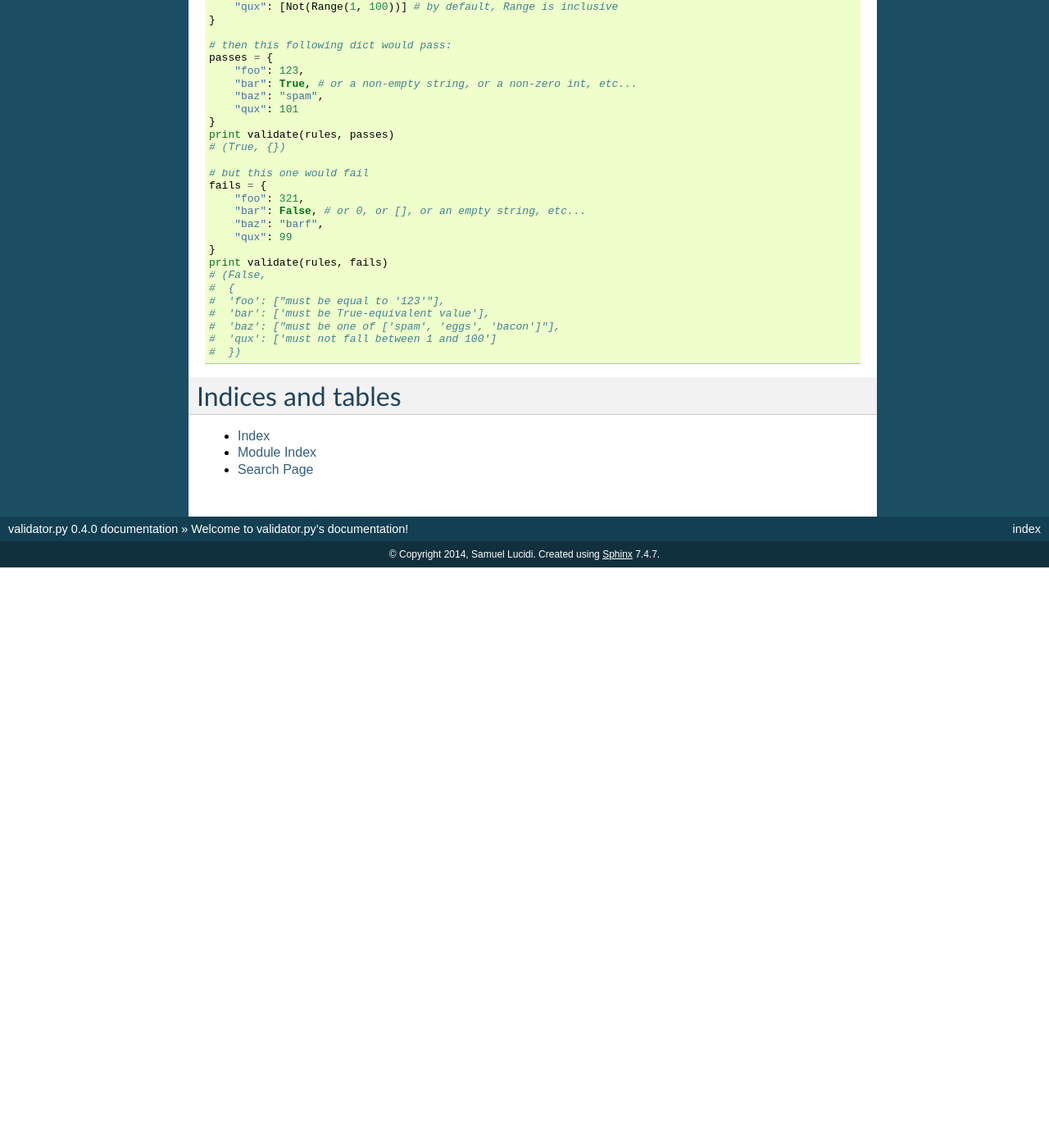
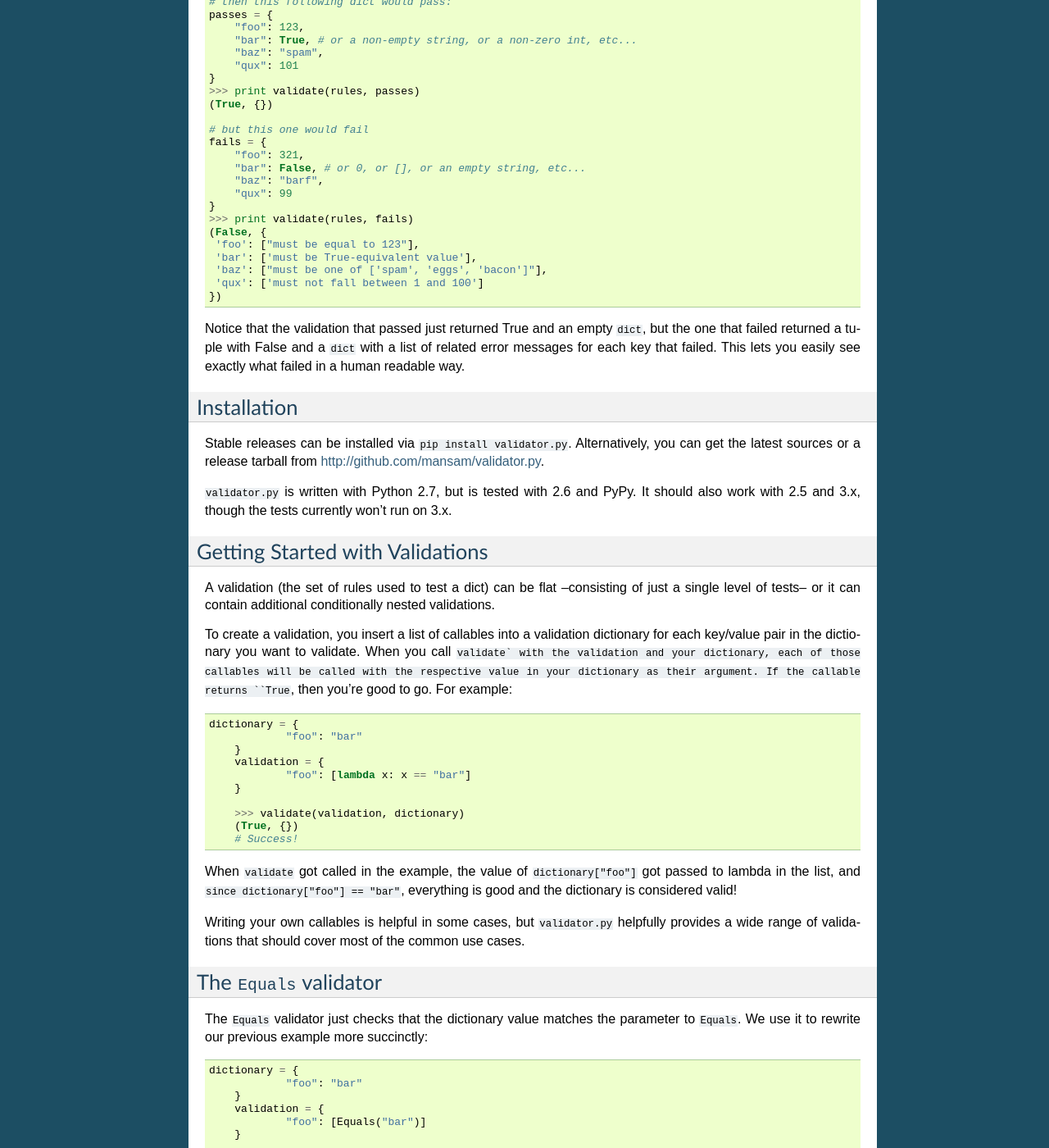
Before and after one commit to mansam/validator.py, a Sphinx documentation site: the page built from docs/index.rst, in a window 1280 px wide and 1400 px high, scrolled down 438 px. Shown: the whole window at 82% size. Built offline with Sphinx 7.4.7, drawn with Linux system fonts in a browser that asks for light colours; before the commit the page ends 1130 px from its top, so only the background shows below that; some of the changed text lies outside the part shown.

Commit message:
Improve documentation.

```diff
--- a/docs/index.rst
+++ b/docs/index.rst
@@ -3,26 +3,17 @@
    You can adapt this file completely to your liking, but it should at least
    contain the root `toctree` directive.
 
-Welcome to validator.py's documentation!
-========================================
+validator.py | build status |
+=============================
 
-Contents:
-
-.. toctree::
-   :maxdepth: 2
+.. .. toctree::
+..    :maxdepth: 2
 
 
-A library for validating that dictionary values meet certain sets of
-parameters. Much like form validators, but for dicts.
+About
+-----
 
-Usage Example
--------------
-
-First, install it from PyPI.
-
-::
-
-    pip install validator.py
+``validator.py`` is a tool for ensuring that data conforms to certain sets of rules, called validations. A validation is essentially a schema for a dictionary, containing a list of rules for each key/value pair in the dictionary you want to validate. This is intended to fill a similar use case to form validations in WTForms or Rails, but for general sources of data, not just web forms. To get right on with it, here's a quick example of what this is for and how it works:
 
 .. code:: python
 
@@ -31,10 +22,10 @@
 
     # let's say that my dictionary needs to meet the following rules...
     rules = {
-        "foo": [Required, Equals(123)],
-        "bar": [Required, Truthy()],
-        "baz": [In(["spam", "eggs", "bacon"])],
-        "qux": [Not(Range(1, 100))] # by default, Range is inclusive
+        "foo": [Required, Equals(123)], # foo must be exactly equal to 123
+        "bar": [Required, Truthy()],    # bar must be equivalent to True
+        "baz": [In(["spam", "eggs", "bacon"])], # baz must be one of these options
+        "qux": [Not(Range(1, 100))] # qux must not be a number between 1 and 100 inclusive
     }
 
     # then this following dict would pass:
@@ -44,8 +35,8 @@
         "baz": "spam",
         "qux": 101
     }
-    print validate(rules, passes)
-    # (True, {})
+    >>> print validate(rules, passes)
+    (True, {})
 
     # but this one would fail
     fails = {
@@ -54,14 +45,102 @@
         "baz": "barf",
         "qux": 99
     }
-    print validate(rules, fails)
-    # (False,
-    #  {
-    #  'foo': ["must be equal to '123'"],
-    #  'bar': ['must be True-equivalent value'],
-    #  'baz': ["must be one of ['spam', 'eggs', 'bacon']"],
-    #  'qux': ['must not fall between 1 and 100']
-    #  })
+    >>> print validate(rules, fails)
+    (False, {
+     'foo': ["must be equal to 123"],
+     'bar': ['must be True-equivalent value'],
+     'baz': ["must be one of ['spam', 'eggs', 'bacon']"],
+     'qux': ['must not fall between 1 and 100']
+    })
+
+Notice that the validation that passed just returned True and an empty ``dict``, but the one that failed returned a tuple with False and a ``dict`` with a list of related error messages for each key that failed. This lets you easily see exactly what failed in a human readable way.
+
+Installation
+------------
+Stable releases can be installed via ``pip install validator.py``. Alternatively, you can get the latest sources or a release tarball from http://github.com/mansam/validator.py.
+
+``validator.py`` is written with Python 2.7, but is tested with 2.6 and PyPy. It should also work with 2.5 and 3.x, though the tests currently won't run on 3.x.
+
+Getting Started with Validations
+--------------------------------
+
+A validation (the set of rules used to test a dict) can be flat --consisting of just a single level of tests-- or it can contain additional conditionally nested validations.
+
+To create a validation, you insert a list of callables into a validation dictionary for each key/value pair in the dictionary you want to validate. When you call ``validate` with the validation and your dictionary, each of those callables will be called with the respective value in your dictionary as their argument. If the callable returns ``True``, then you're good to go. For example:
+
+.. code:: python
+
+    dictionary = {
+		"foo": "bar"
+	}
+	validation = {
+		"foo": [lambda x: x == "bar"]
+	}
+
+	>>> validate(validation, dictionary)
+	(True, {})
+	# Success!
+
+When ``validate`` got called in the example, the value of ``dictionary["foo"]`` got passed to lambda in the list, and ``since dictionary["foo"] == "bar"``, everything is good and the dictionary is considered valid!
+
+Writing your own callables is helpful in some cases, but ``validator.py`` helpfully provides a wide range of validations that should cover most of the common use cases.
+
+The ``Equals`` validator
+------------------------
+
+The ``Equals`` validator just checks that the dictionary value matches the parameter to ``Equals``. We use it to rewrite our previous example more succinctly:
+
+.. code:: python
+
+    dictionary = {
+		"foo": "bar"
+	}
+	validation = {
+		"foo": [Equals("bar")]
+	}
+
+	>>> validate(validation, dictionary)
+	(True, {})
+	# Success!
+
+In the event that it fails, it explains so clearly:
+
+.. code:: python
+
+	>>> validate(validation, failure)
+	(False, {"foo": ["must be equal to 'baz'"]})
+
+The ``Required`` validator
+--------------------------
+
+By default, a key is considered optional. A key that's in the validation but isn't in the dictionary under test just gets silently skipped. To make sure that a key is present, use the ``Required`` validator. Adding the ``Required`` validator to the list of rules for a key ensures that the key must be present in the dictionary. Unlike most of the other validators that ``validator.py`` provides, ``Required`` shouldn't be written with parentheses.
+
+.. code:: python
+
+    dictionary = {
+		"foo": "bar"
+	}
+	validation = {
+		"foo": [Required, Equals("bar")]
+	}
+
+	>>> validate(validation, dictionary)
+	(True, {})
+	# Success!
+
+In the event that a key is missing:
+
+.. code:: python
+
+    failure = {}
+	>>> validate(validation, failure)
+	(False, {"foo": ["is missing"]})
+
+Conditional Validations
+-----------------------
+
+Available Validators
+--------------------
 
 .. |Build Status| image:: https://travis-ci.org/mansam/validator.py.png?branch=master
    :target: https://travis-ci.org/mansam/validator.py
```
